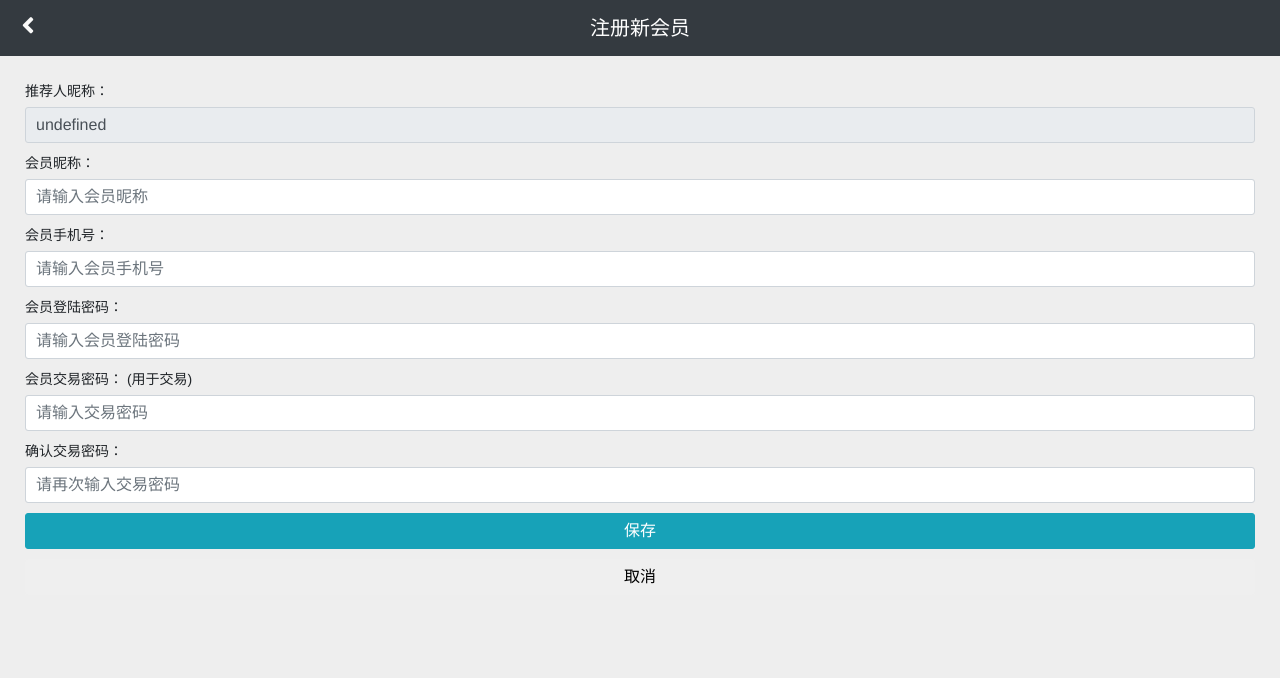
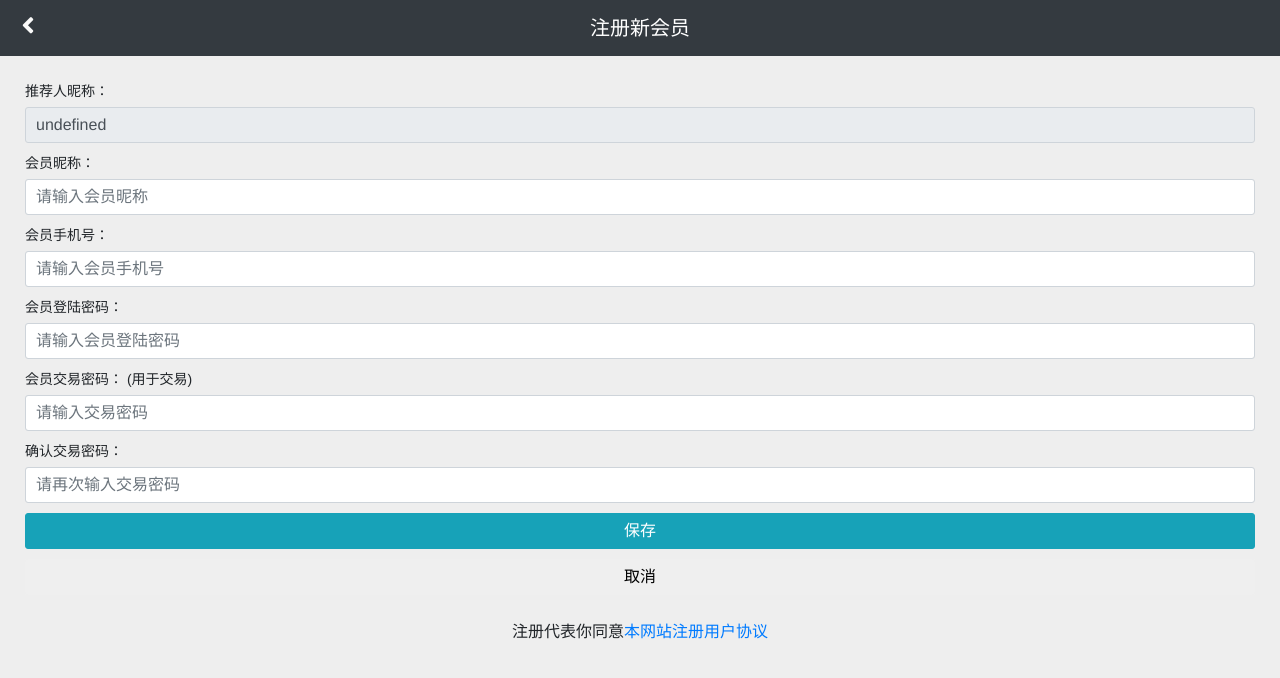
Before and after one commit to kissthink/ggnc, a Vue app: page /new-mamber in a window 1280 px wide. Shown: the top 678 px of the page. Built offline with nearby package versions, Linux system fonts and the light colour scheme; what vuejs-jwt would draw is missing.

Commit message:
用户协议和添加充值选项

```diff
--- a/src/assets/js/axiosService.js
+++ b/src/assets/js/axiosService.js
@@ -3,9 +3,9 @@ import axios from 'axios'
 let USER_TOKEN = localStorage.getItem('USER_TOKEN')
 
 // axios defaults config
-axios.defaults.baseURL = 'http://172.168.1.2:80/'
+// axios.defaults.baseURL = 'http://172.168.1.2:80/'
 // axios.defaults.baseURL = 'http://192.168.99.100:8080/'
-// axios.defaults.baseURL = 'http://api.test.ggnc2018.com:8080/'
+axios.defaults.baseURL = 'http://api.test.ggnc2018.com:8080/'
 axios.defaults.headers.common['Authorization'] = USER_TOKEN
 
 // methods
--- a/src/components/client/personal-center/newMamber.vue
+++ b/src/components/client/personal-center/newMamber.vue
@@ -57,7 +57,8 @@
         <button class="btn btn-block btn-default btn-lg" @click.prevent="cancelForm()">取消</button>
       </b-form>
 
-      <b-modal v-model="modalShow" ok-title="同意" centered cancel-title="不同意" @ok='agreeProtocol()' title='用户协议'>
+      <p class="newUser">注册代表你同意<a @click='modalShow = true' href="javascript:void(0)">本网站注册用户协议</a></p>
+      <b-modal v-model="modalShow" ok-title="确定" centered ok-only title='用户协议'>
         <div v-html="bModal"></div>
       </b-modal>
     </div>
@@ -111,12 +112,6 @@ export default {
         this.$message({message: '两次输入的密码不一致', type: 'error'})
         return
       }
-      this.modalShow = true
-    },
-    cancelForm () {
-      this.$router.push('/my/information')
-    },
-    agreeProtocol () {
       this.isSaving = true
       clientService.registerUser(this.newMamber).then(res => {
         this.isSaving = false
@@ -134,6 +129,9 @@ export default {
           this.$message({message: '注册用户失败', type: 'error'})
         }
       })
+    },
+    cancelForm () {
+      this.$router.push('/my/information')
     }
   },
   mounted () {
@@ -153,4 +151,13 @@ export default {
   .form-wrap button {
     font-size: 14px;
   }
+  .newUser {
+    font-size: 16px;
+    text-align: center;
+    padding: 2% 0;
+
+  }
+  .newUser a:hover{
+    text-decoration: none
+  }
 </style>
--- a/src/components/shared/clientAmountSelect.vue
+++ b/src/components/shared/clientAmountSelect.vue
@@ -20,7 +20,8 @@ export default {
         {id: 2, amount: 600, isSelected: false},
         {id: 3, amount: 700, isSelected: false},
         {id: 4, amount: 800, isSelected: false},
-        {id: 5, amount: 1000, isSelected: false}
+        {id: 5, amount: 900, isSelected: false},
+        {id: 6, amount: 1000, isSelected: false}
       ]
     }
   },
```
